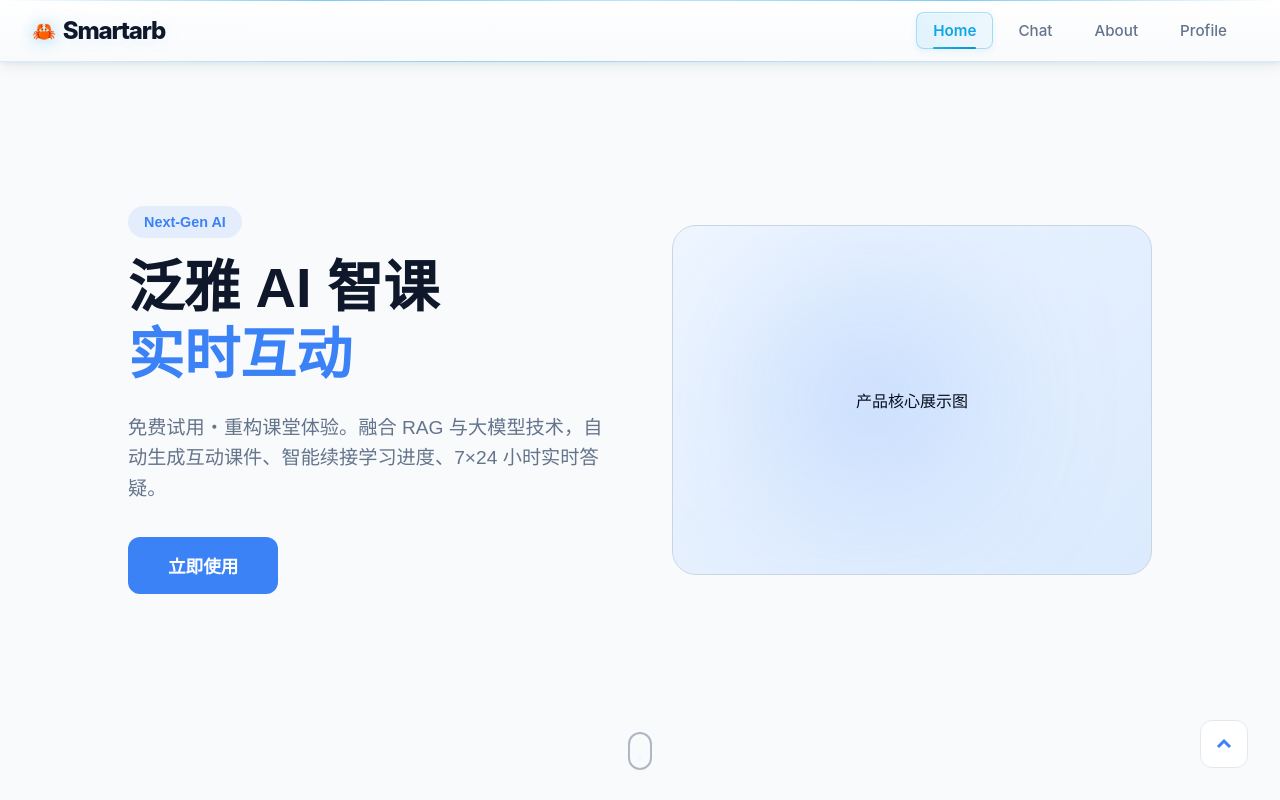
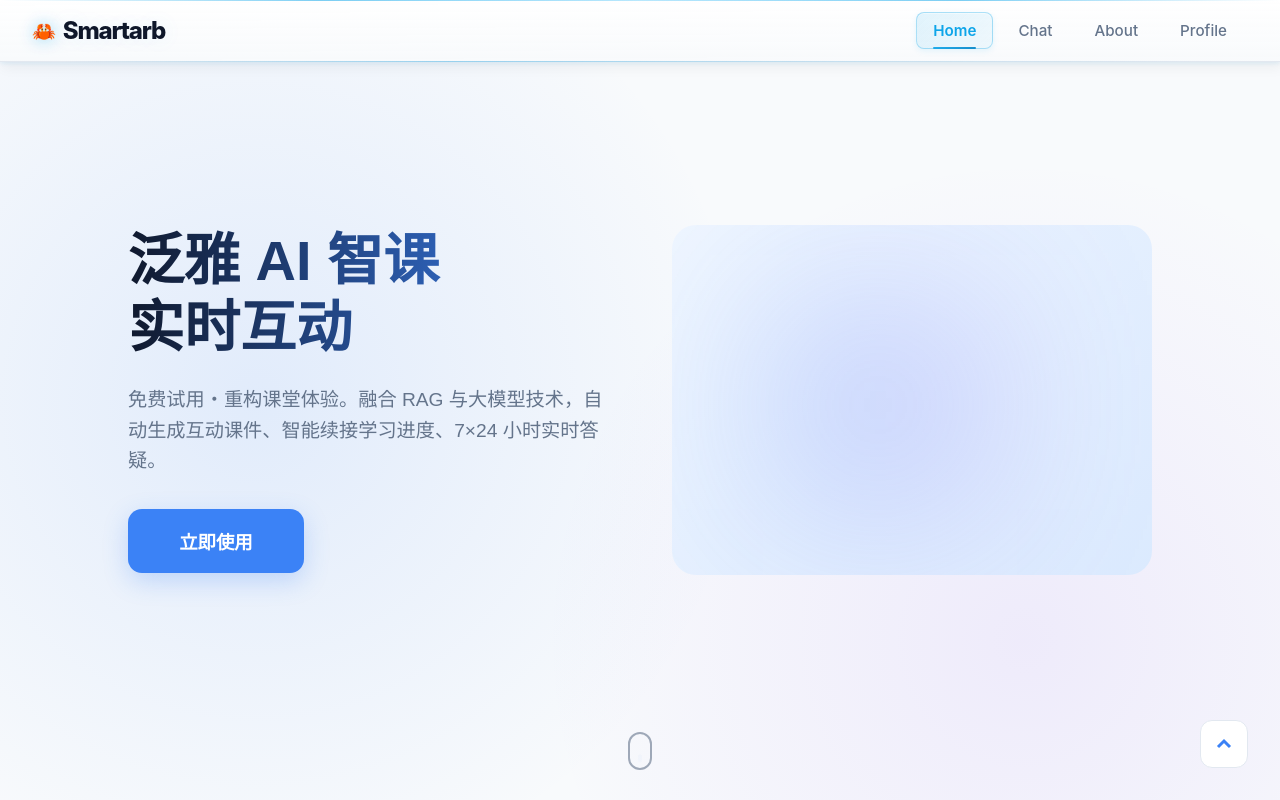
Before and after one commit to Ouroboros-ga/ai-course-system, a Vue app in the folder frontend/: page /about in a window 1280 px wide. Built offline with nearby package versions, Linux system fonts and the light colour scheme.

Commit message:
修正了home的页面，标题、按钮、卡片加了动画特效，背景更有科技感，删了多余文字和按钮

```diff
--- a/frontend/src/views/Home.vue
+++ b/frontend/src/views/Home.vue
@@ -24,11 +24,10 @@ const goToChat = () => {
   <div class="home-wrapper">
     <div class="main-container" ref="containerRef">
 
-      <!-- 第 1 屏：主视觉页 (左右布局) -->
+      <!-- 第 1 屏：主视觉页 -->
       <section class="slide hero-page">
         <div class="split-content">
           <div class="text-side">
-            <div class="badge">Next-Gen AI</div>
             <h1 class="main-title">
               泛雅 AI 智课 <br>
               <span class="text-blue">实时互动</span>
@@ -41,16 +40,14 @@ const goToChat = () => {
             </div>
           </div>
           <div class="visual-side">
-            <!-- 建议配合一张 AI 教学场景的 3D 插画或产品截图 -->
             <div class="image-placeholder main-hero-img">
               <div class="abstract-shape"></div>
-              <p>产品核心展示图</p>
             </div>
           </div>
         </div>
       </section>
 
-      <!-- 第 2 屏：AI 智课核心功能 (卡片布局) -->
+      <!-- 第 2 屏：AI 智课核心功能 -->
       <section class="slide bg-white">
         <div class="container-narrow">
           <h2 class="section-title">AI 智课生成・让备课更简单</h2>
@@ -74,7 +71,7 @@ const goToChat = () => {
         </div>
       </section>
 
-      <!-- 第 3 屏：AI 实时问答 (模拟对话框布局) -->
+      <!-- 第 3 屏：AI 实时问答 -->
       <section class="slide qna-page bg-gray">
         <div class="split-content flex-reverse">
           <div class="text-side">
@@ -84,7 +81,6 @@ const goToChat = () => {
             </p>
           </div>
           <div class="visual-side">
-            <!-- 模拟 AI 对话组件 -->
             <div class="mock-chat-window">
               <div class="chat-header">泛雅 AI 助手</div>
               <div class="chat-body">
@@ -96,7 +92,7 @@ const goToChat = () => {
         </div>
       </section>
 
-      <!-- 第 4 屏：项目价值 (四宫格布局) -->
+      <!-- 第 4 屏：项目价值 -->
       <section class="slide bg-white">
         <div class="container-narrow">
           <h2 class="section-title">赋能智慧教育・升级课堂体验</h2>
@@ -125,26 +121,23 @@ const goToChat = () => {
         </div>
       </section>
 
-      <!-- 第 5 屏：结尾页 (居中收尾) -->
+      <!-- 第 5 屏：结尾页 -->
       <section class="slide end-page hero-page">
         <div class="content-box">
           <h2 class="main-title">立即开启你的 <span class="text-blue">AI 智课</span> 之旅</h2>
           <p class="description">免费试用，无需注册，即刻体验智能教学新方式</p>
           <div class="btn-group">
             <button class="use-btn" @click="goToChat">立即使用</button>
-            <button class="secondary-btn" @click="goNext">了解更多</button>
           </div>
         </div>
       </section>
 
     </div>
 
-    <!-- UI 部件: 滚动指示线 -->
     <div class="scroll-arrow" @click="goNext">
       <div class="mouse"><div class="wheel"></div></div>
     </div>
 
-    <!-- UI 部件: 回到顶部按钮 -->
     <button class="back-top" @click="goToTop">
       <svg viewBox="0 0 24 24" width="24" height="24" fill="none" stroke="currentColor" stroke-width="3">
         <path d="M18 15l-6-6-6 6" />
@@ -154,24 +147,42 @@ const goToChat = () => {
 </template>
 
 <style scoped>
-/* 基础容器 */
 .home-wrapper {
-  position: fixed; inset: 0; overflow: hidden; background: #f8fafc; font-family: sans-serif;
+  position: fixed; inset: 0; overflow: hidden;
+  background: #f8fafc;
+  font-family: sans-serif;
 }
 .main-container {
-  width: 100%; height: 100%; overflow-y: auto; scroll-behavior: smooth;
-  scroll-snap-type: y mandatory; scrollbar-width: none;
+  width: 100%; height: 100%;
+  overflow-y: auto;
+  scroll-behavior: smooth;
+  scroll-snap-type: y mandatory;
+  scrollbar-width: none;
 }
 .main-container::-webkit-scrollbar { display: none; }
 
 .slide {
-  width: 100%; height: 100vh; scroll-snap-align: start;
-  display: flex; align-items: center; justify-content: center; padding: 0 10%;
+  width: 100%; height: 100vh;
+  scroll-snap-align: start;
+  display: flex;
+  align-items: center;
+  justify-content: center;
+  padding: 0 10%;
 }
 
-/* 布局部件 */
+/* 科技感背景 */
+.hero-page {
+  background:
+    radial-gradient(circle at 20% 50%, rgba(59, 130, 246, 0.12), transparent 45%),
+    radial-gradient(circle at 80% 80%, rgba(124, 58, 237, 0.08), transparent 40%),
+    #f8fafc;
+}
+.bg-white { background: #ffffff; }
+.bg-gray { background: #f8fafc; }
+
 .split-content {
-  display: flex; align-items: center; gap: 4rem; width: 100%; max-width: 1200px;
+  display: flex; align-items: center; gap: 4rem;
+  width: 100%; max-width: 1200px;
 }
 .flex-reverse { flex-direction: row-reverse; }
 .text-side { flex: 1; text-align: left; }
@@ -179,92 +190,213 @@ const goToChat = () => {
 
 .container-narrow { max-width: 1000px; width: 100%; text-align: center; }
 
-/* 文本样式 */
-.main-title { font-size: 3.5rem; font-weight: 800; color: #0f172a; line-height: 1.2; margin-bottom: 1.5rem; }
+/* 流光标题 */
+.main-title {
+  font-size: 3.5rem;
+  font-weight: 800;
+  line-height: 1.2;
+  margin-bottom: 1.5rem;
+  background: linear-gradient(90deg, #0f172a, #3b82f6, #8b5cf6);
+  background-size: 200% 200%;
+  -webkit-background-clip: text;
+  -webkit-text-fill-color: transparent;
+  animation: flow 6s ease infinite;
+}
+@keyframes flow {
+  0% { background-position: 0% 50%; }
+  50% { background-position: 100% 50%; }
+  100% { background-position: 0% 50%; }
+}
+
 .text-blue { color: #3b82f6; }
-.description { font-size: 1.2rem; color: #64748b; line-height: 1.6; margin-bottom: 2rem; }
-.section-title { font-size: 2.5rem; color: #0f172a; margin-bottom: 3rem; font-weight: 700; }
+.description {
+  font-size: 1.2rem;
+  color: #64748b;
+  line-height: 1.6;
+  margin-bottom: 2rem;
+}
+.section-title {
+  font-size: 2.5rem;
+  color: #0f172a;
+  margin-bottom: 3rem;
+  font-weight: 700;
+}
 .text-left { text-align: left; }
 
-.badge {
-  display: inline-block; padding: 0.5rem 1rem; background: rgba(59, 130, 246, 0.1);
-  color: #3b82f6; border-radius: 50px; font-weight: 600; font-size: 0.9rem; margin-bottom: 1rem;
+/* 图片区域 */
+.image-placeholder {
+  width: 100%; max-width: 500px; height: 350px;
+  border-radius: 24px;
+  position: relative;
+  overflow: hidden;
+  background: linear-gradient(135deg, #eff6ff 0%, #dbeafe 100%);
+}
+.abstract-shape {
+  position: absolute;
+  width: 220px; height: 220px;
+  background: linear-gradient(90deg, #3b82f6, #8b5cf6);
+  filter: blur(90px);
+  opacity: 0.25;
+  top: 20%; left: 20%;
 }
 
-/* 视觉模拟部件 (Placeholder) */
-.image-placeholder {
-  width: 100%; max-width: 500px; height: 350px; background: #e2e8f0;
-  border-radius: 24px; display: flex; align-items: center; justify-content: center;
-  position: relative; overflow: hidden; border: 1px solid #cbd5e1;
+/* 对话窗口 */
+.mock-chat-window {
+  width: 340px;
+  background: white;
+  border-radius: 20px;
+  box-shadow: 0 20px 40px rgba(0,0,0,0.08);
+  border: 1px solid #e2e8f0;
+  overflow: hidden;
 }
-.main-hero-img { background: linear-gradient(135deg, #eff6ff 0%, #dbeafe 100%); }
-.abstract-shape {
-  position: absolute; width: 200px; height: 200px; background: #3b82f6;
-  filter: blur(80px); opacity: 0.2; top: 20%; left: 20%;
+.chat-header {
+  background: #3b82f6;
+  color: white;
+  padding: 14px;
+  font-weight: 600;
+  text-align: center;
+}
+.chat-body {
+  padding: 22px;
+  display: flex;
+  flex-direction: column;
+  gap: 14px;
+}
+.msg {
+  padding: 11px 15px;
+  border-radius: 14px;
+  font-size: 0.95rem;
+  max-width: 82%;
+}
+.msg.user { background: #f1f5f9; align-self: flex-end; }
+.msg.ai { background: #eff6ff; align-self: flex-start; color: #1e40af; }
+
+/* 超强卡片 */
+.feature-cards {
+  display: grid;
+  grid-template-columns: repeat(3, 1fr);
+  gap: 2rem;
+}
+.f-card {
+  padding: 2.5rem;
+  background: white;
+  border-radius: 22px;
+  border: 1px solid #e2e8f0;
+  text-align: left;
+  transition: 0.4s;
+  position: relative;
+  overflow: hidden;
+}
+.f-card::before {
+  content: '';
+  position: absolute;
+  top: 0; left: 0; right: 0;
+  height: 4px;
+  background: linear-gradient(90deg, #3b82f6, #8b5cf6);
+}
+.f-card:hover {
+  transform: translateY(-12px);
+  box-shadow: 0 18px 40px rgba(59, 130, 246, 0.12);
+  border-color: #cbd5e1;
+}
+.f-icon { font-size: 2.6rem; margin-bottom: 1.4rem; }
+
+/* 价值模块 */
+.value-grid {
+  display: grid;
+  grid-template-columns: 1fr 1fr;
+  gap: 2rem;
+}
+.v-item {
+  display: flex;
+  flex-direction: column;
+  align-items: flex-start;
+  text-align: left;
+  padding: 2rem;
+  border-bottom: 1px solid #e2e8f0;
+}
+.v-num {
+  font-size: 0.9rem;
+  font-weight: 800;
+  color: #3b82f6;
+  margin-bottom: 0.5rem;
 }
 
-/* 对话框模拟组件 */
-.mock-chat-window {
-  width: 320px; background: white; border-radius: 16px; box-shadow: 0 20px 25px -5px rgba(0,0,0,0.1);
-  border: 1px solid #e2e8f0; overflow: hidden;
-}
-.chat-header { background: #3b82f6; color: white; padding: 12px; font-weight: 600; text-align: center; }
-.chat-body { padding: 20px; display: flex; flex-direction: column; gap: 12px; }
-.msg { padding: 10px 14px; border-radius: 12px; font-size: 0.9rem; max-width: 80%; }
-.msg.user { background: #f1f5f9; align-self: flex-end; color: #334155; }
-.msg.ai { background: #eff6ff; align-self: flex-start; color: #1e40af; border: 1px solid #dbeafe; }
-
-/* 卡片布局 */
-.feature-cards { display: grid; grid-template-columns: repeat(3, 1fr); gap: 2rem; }
-.f-card {
-  padding: 2.5rem; background: #f8fafc; border-radius: 20px; transition: 0.3s;
-  border: 1px solid #e2e8f0; text-align: left;
-}
-.f-card:hover { transform: translateY(-10px); background: white; box-shadow: 0 10px 30px rgba(0,0,0,0.05); }
-.f-icon { font-size: 2.5rem; margin-bottom: 1.5rem; }
-.f-card h3 { margin-bottom: 1rem; color: #0f172a; }
-
-/* 四宫格布局 */
-.value-grid { display: grid; grid-template-columns: 1fr 1fr; gap: 2rem; }
-.v-item {
-  display: flex; flex-direction: column; align-items: flex-start; text-align: left;
-  padding: 2rem; border-bottom: 1px solid #e2e8f0;
-}
-.v-num { font-size: 0.9rem; font-weight: 800; color: #3b82f6; margin-bottom: 0.5rem; }
-.v-item h4 { font-size: 1.25rem; margin-bottom: 0.5rem; color: #0f172a; }
-
-/* 按钮与交互 */
+/* 按钮光效 */
 .btn-group { display: flex; gap: 1rem; justify-content: center; }
-.end-page .btn-group { justify-content: center; }
 .hero-page .btn-group { justify-content: flex-start; }
 
 .use-btn {
-  padding: 1rem 2.5rem; background: #3b82f6; color: white; border: none;
-  border-radius: 12px; font-size: 1.1rem; font-weight: 600; cursor: pointer; transition: 0.3s;
+  padding: 1.2rem 3.2rem;
+  background: #3b82f6;
+  color: white;
+  border: none;
+  border-radius: 14px;
+  font-size: 1.15rem;
+  font-weight: 600;
+  cursor: pointer;
+  transition: 0.3s;
+  box-shadow: 0 8px 25px rgba(59, 130, 246, 0.25);
+  position: relative;
+  overflow: hidden;
 }
-.use-btn:hover { background: #2563eb; transform: scale(1.05); }
-
-.secondary-btn {
-  padding: 1rem 2.5rem; background: white; color: #64748b; border: 1px solid #e2e8f0;
-  border-radius: 12px; font-size: 1.1rem; cursor: pointer;
+.use-btn::after {
+  content: '';
+  position: absolute;
+  top: 0; left: -100%;
+  width: 100%; height: 100%;
+  background: linear-gradient(90deg, transparent, rgba(255,255,255,0.2), transparent);
+  transition: 0.5s;
+}
+.use-btn:hover::after { left: 100%; }
+.use-btn:hover {
+  background: #2563eb;
+  transform: translateY(-3px);
+  box-shadow: 0 14px 32px rgba(59, 130, 246, 0.35);
 }
 
-/* 指示部件 */
+/* 滚动与顶部按钮 */
 .scroll-arrow {
-  position: fixed; bottom: 30px; left: 50%; transform: translateX(-50%);
-  cursor: pointer; opacity: 0.5;
+  position: fixed; bottom: 30px; left: 50%;
+  transform: translateX(-50%);
+  cursor: pointer; opacity: 0.6;
 }
 .mouse {
-  width: 24px; height: 38px; border: 2px solid #64748b; border-radius: 12px;
-  display: flex; justify-content: center; padding-top: 6px;
+  width: 24px; height: 38px;
+  border: 2px solid #64748b;
+  border-radius: 12px;
+  display: flex;
+  justify-content: center;
+  padding-top: 6px;
 }
-.wheel { width: 4px; height: 8px; background: #3b82f6; border-radius: 2px; animation: scroll-v 2s infinite; }
-@keyframes scroll-v { 0% { opacity: 1; transform: translateY(0); } 100% { opacity: 0; transform: translateY(15px); } }
+.wheel {
+  width: 4px; height: 8px;
+  background: #3b82f6;
+  border-radius: 2px;
+  animation: scroll-v 2s infinite;
+}
+@keyframes scroll-v {
+  0% { opacity: 1; transform: translateY(0); }
+  100% { opacity: 0; transform: translateY(15px); }
+}
 
 .back-top {
-  position: fixed; right: 2rem; bottom: 2rem; width: 3rem; height: 3rem;
-  background: white; border: 1px solid #e2e8f0; border-radius: 12px;
-  cursor: pointer; display: flex; align-items: center; justify-content: center; color: #3b82f6;
+  position: fixed; right: 2rem; bottom: 2rem;
+  width: 3rem; height: 3rem;
+  background: white;
+  border: 1px solid #e2e8f0;
+  border-radius: 12px;
+  cursor: pointer;
+  display: flex;
+  align-items: center;
+  justify-content: center;
+  color: #3b82f6;
+  transition: 0.3s;
+}
+.back-top:hover {
+  background: #3b82f6;
+  color: white;
+  transform: scale(1.1);
 }
 
 /* 响应式 */
```
